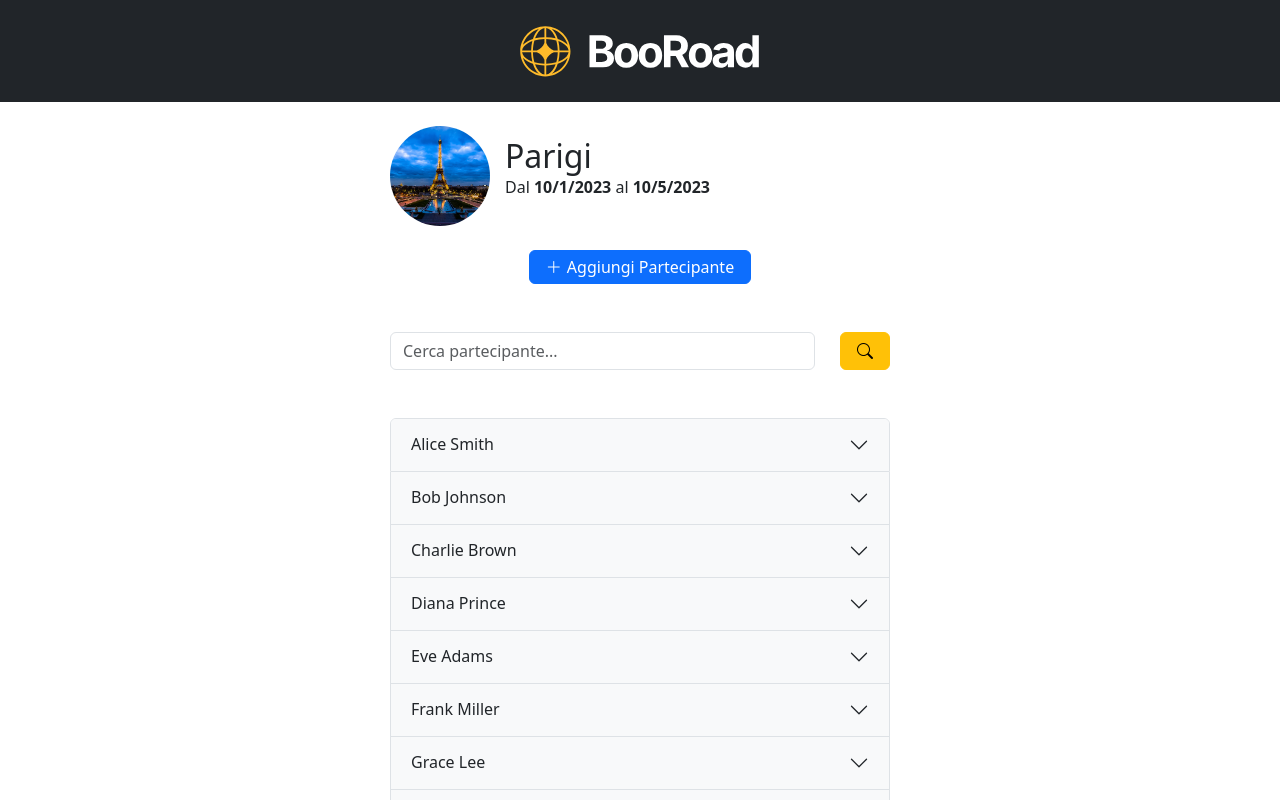
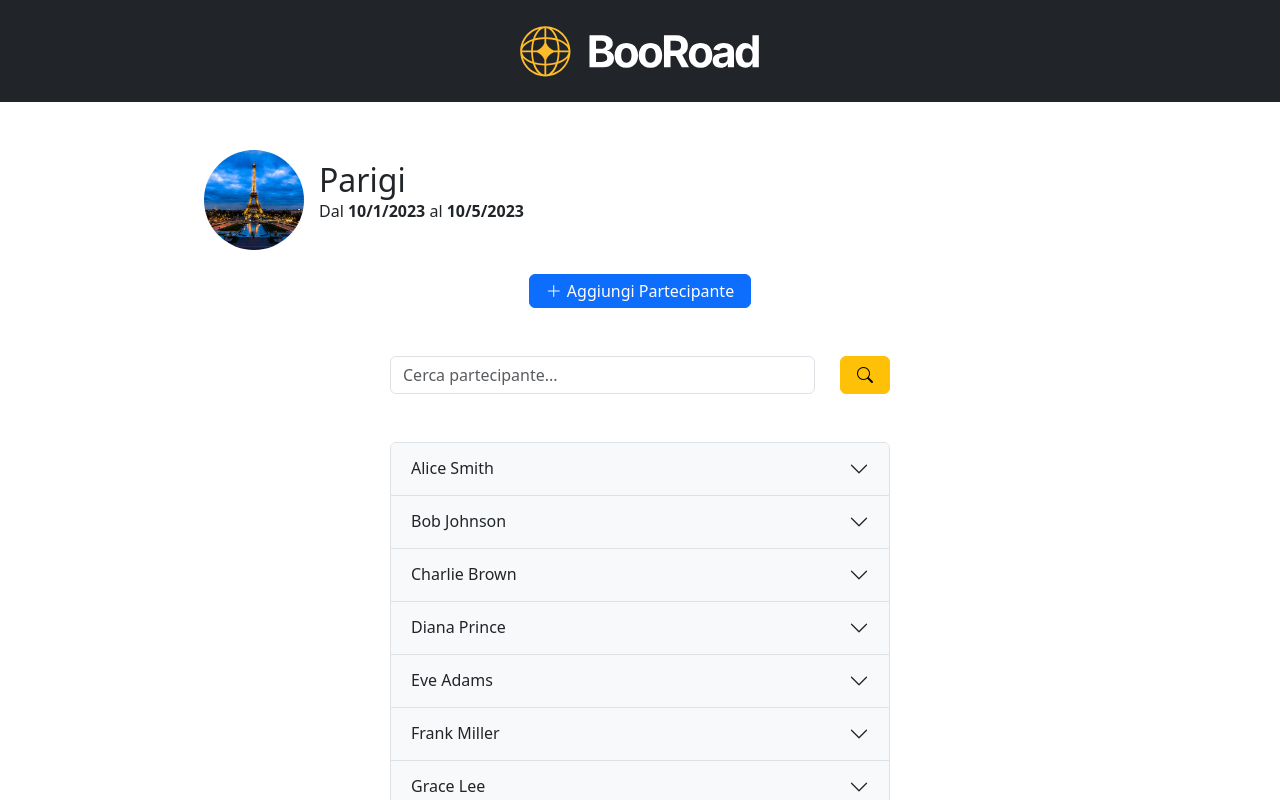
Before and after one commit to Leonardo-Mocchi/sst3-gruppo-4, a React (Vite) app: page /1 in a window 1280 px wide. Shown: the top 800 px of the page. Built offline with nearby package versions, Linux system fonts and the light colour scheme.

Commit message:
Update CardStructure and SingleTravel for improved layout; add padding to card title and adjust main container margin

```diff
--- a/src/components/CardStructure.jsx
+++ b/src/components/CardStructure.jsx
@@ -17,7 +17,7 @@ export default function CardStructure({travel}) {
         </div>
         {/* card body */}
         <div className="card-body p-0 p-2">
-          <h4 className="card-title text-nowrap overflow-hidden">{travel.destination}</h4>
+          <h4 className="card-title text-nowrap overflow-hidden pb-1">{travel.destination}</h4>
           <div className="card-text">
             <div>
               <span className="fw-bold">
--- a/src/pages/SingleTravel.jsx
+++ b/src/pages/SingleTravel.jsx
@@ -47,8 +47,8 @@ export default function SingleTravel() {
 
   return (
     <>
-      <main className="container">
-        <div className="d-flex align-items-center my-4 m-auto justify-content-start" style={{ maxWidth: "500px" }}>
+      <main className="container mt-5">
+        <div className="d-flex align-items-center my-4 m-auto justify-content-start">
           <img
             src={travel.image}
             alt={travel.destination}
```
